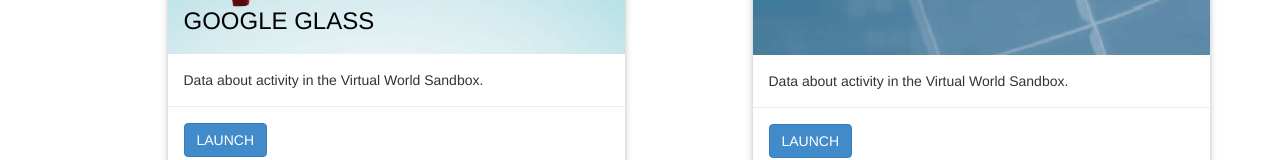
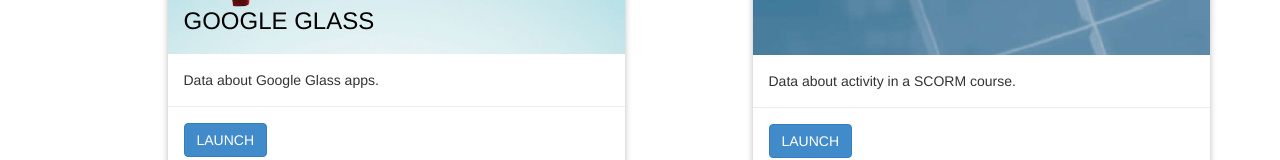
Before and after one commit to 280455936/xAPI-Charts, a plain HTML site: page index.html in a window 1280 px wide. Shown: the part 758-918 px from the top of the page. Drawn offline with Linux system fonts and the light colour scheme.

Commit message:
updating captions on index

```diff
--- a/index.html
+++ b/index.html
@@ -146,7 +146,7 @@
                 </div>
 
                 <div class="card-content">
-                    <p>Data about activity in the Virtual World Sandbox.</p>
+                    <p>Data about Google Glass apps.</p>
                 </div>
 
                 <div class="card-action">
@@ -161,7 +161,7 @@
                 </div>
 
                 <div class="card-content">
-                    <p>Data about activity in the Virtual World Sandbox.</p>
+                    <p>Data about activity in a SCORM course.</p>
                 </div>
 
                 <div class="card-action">
```
